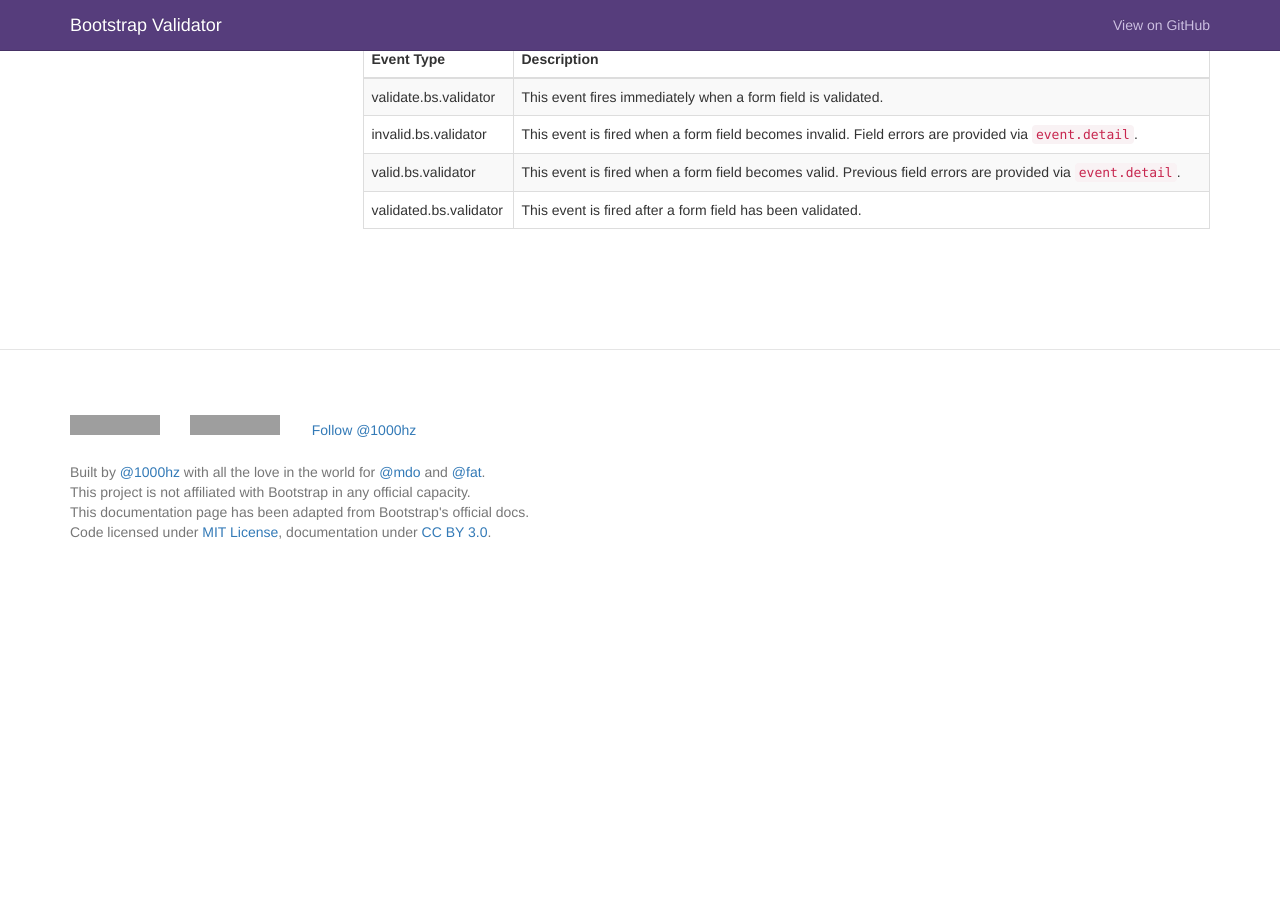
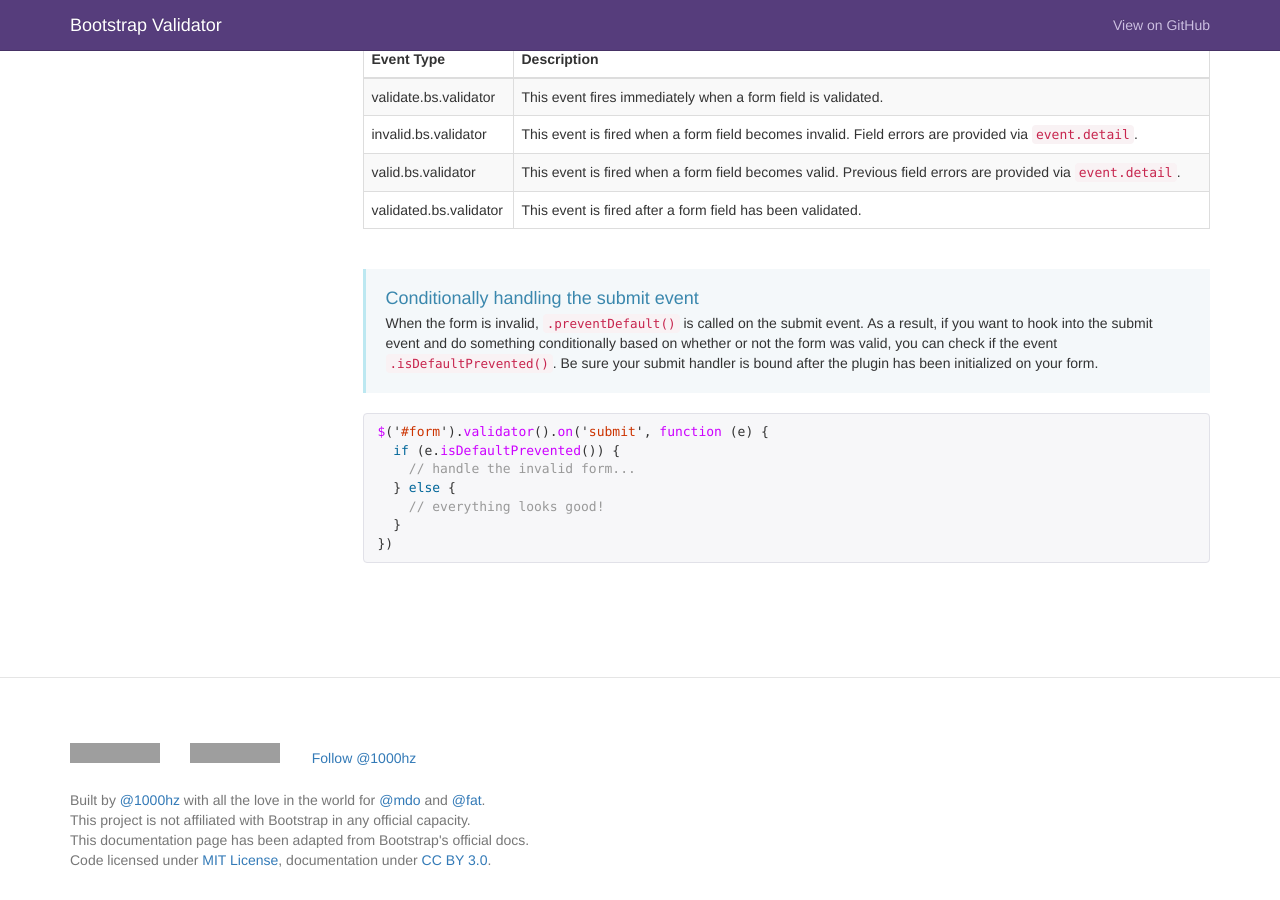
Before and after one commit to 1000hz/bootstrap-validator, a Jekyll site: the page built from docs/index.html, in a window 1280 px wide and 900 px high, scrolled down 3993 px. Built offline with Jekyll 4.4.1, drawn with Linux system fonts in a browser that asks for light colours; nearby versions of some CDN libraries; comment, search, counter and statistics services are not loaded; before the commit the page ends 4565 px from its top, so only the background shows below that; grey boxes are pictures that could not be loaded.

Commit message:
adding a bit to the docs about conditionally handling the submit event. fixes #44.

```diff
--- a/docs/index.html
+++ b/docs/index.html
@@ -285,4 +285,19 @@ errors: {
       </table>
     </div><!-- ./bs-table-responsive -->
 
+    <div class="bs-callout bs-callout-info">
+      <h4>Conditionally handling the submit event</h4>
+      <p>When the form is invalid, <code>.preventDefault()</code> is called on the submit event. As a result, if you want to hook into the submit event and do something conditionally based on whether or not the form was valid, you can check if the event <code>.isDefaultPrevented()</code>. Be sure your submit handler is bound after the plugin has been initialized on your form.</p>
+    </div>
+
+{% highlight js %}
+$('#form').validator().on('submit', function (e) {
+  if (e.isDefaultPrevented()) {
+    // handle the invalid form...
+  } else {
+    // everything looks good!
+  }
+})
+{% endhighlight %}
+
   </div>
```
